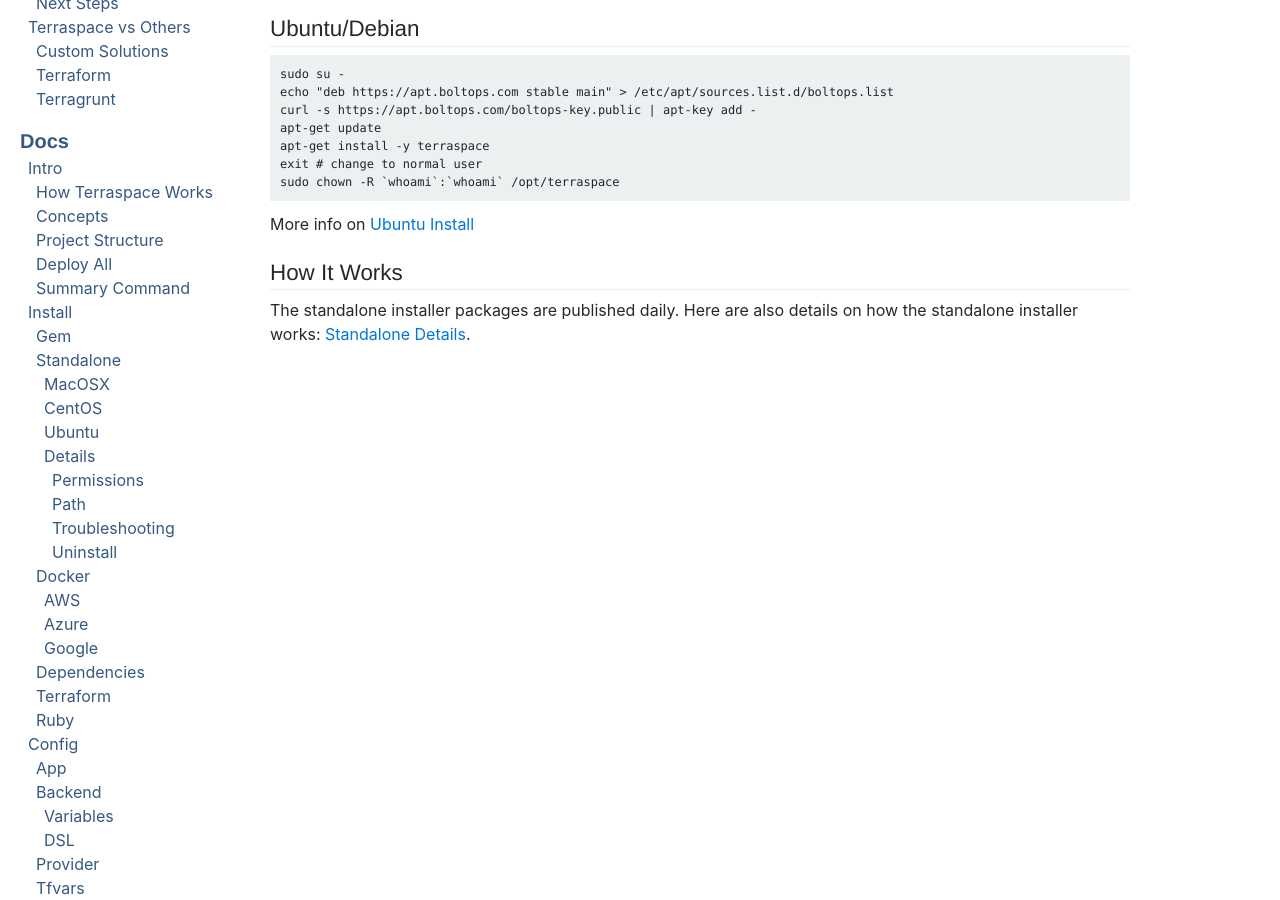
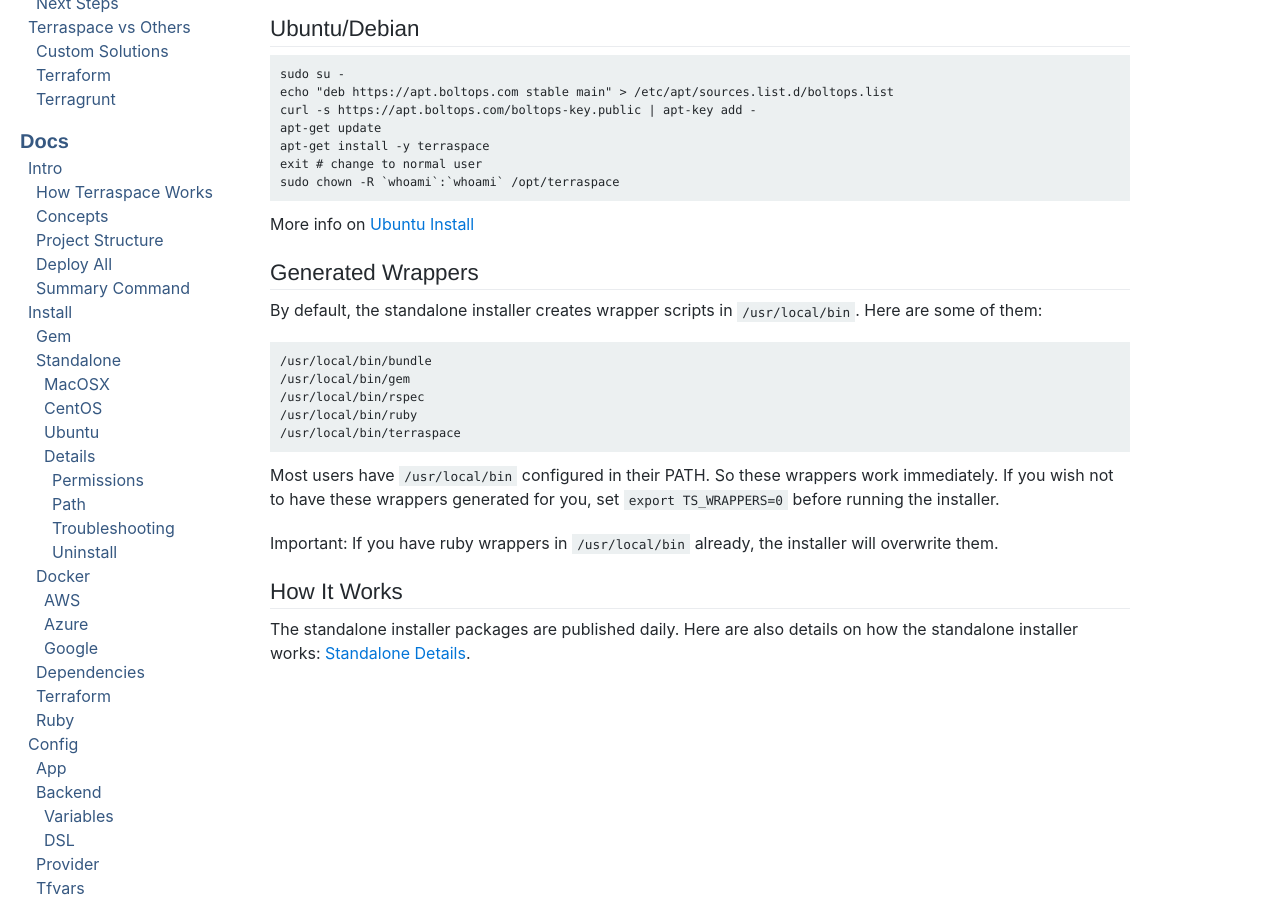
Before and after one commit to boltops-tools/terraspace-docs, a Jekyll site: the page built from _docs/install/standalone.md, in a window 1280 px wide and 900 px high, scrolled down 837 px. Built offline with Jekyll 4.4.1, drawn with Linux system fonts in a browser that asks for light colours; a script that is not in the unit is left out.

Commit message:
update docs

```diff
--- a/_docs/install/standalone.md
+++ b/_docs/install/standalone.md
@@ -40,6 +40,8 @@
 
 More info on [Ubuntu Install]({% link _docs/install/standalone/ubuntu.md %})
 
+{% include install/wrappers.md %}
+
 ## How It Works
 
 The standalone installer packages are published daily. Here are also details on how the standalone installer works: [Standalone Details]({% link _docs/install/standalone/details.md %}).
```
